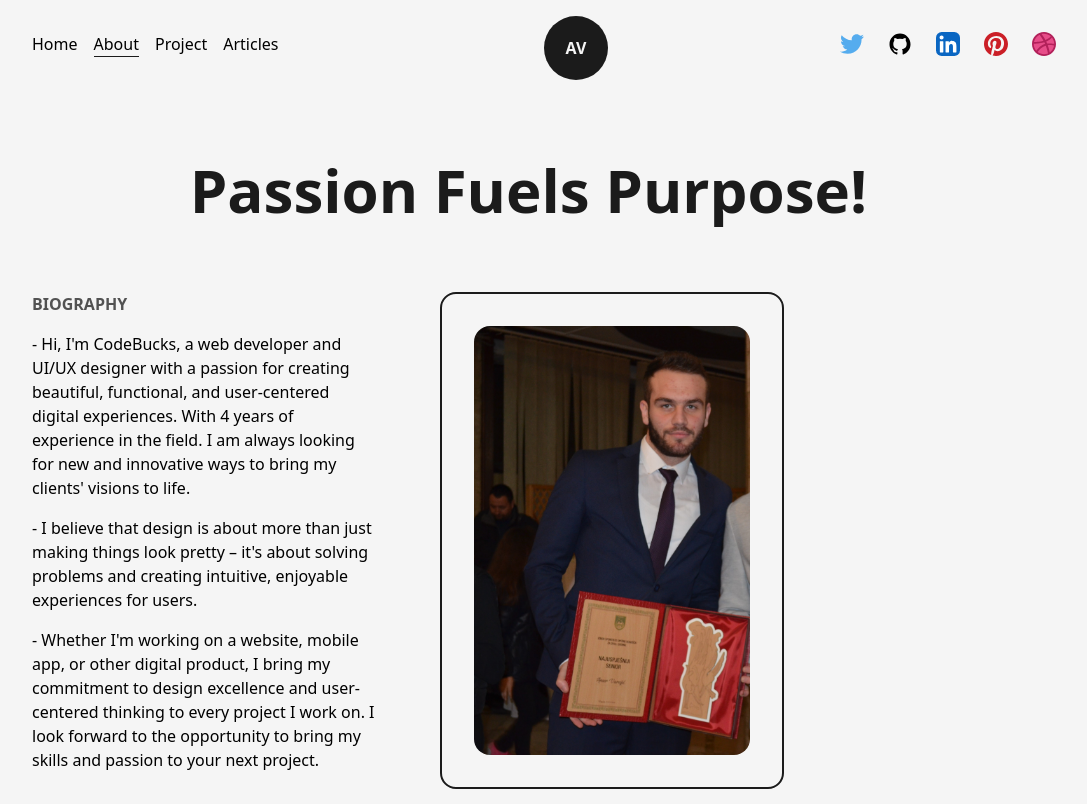
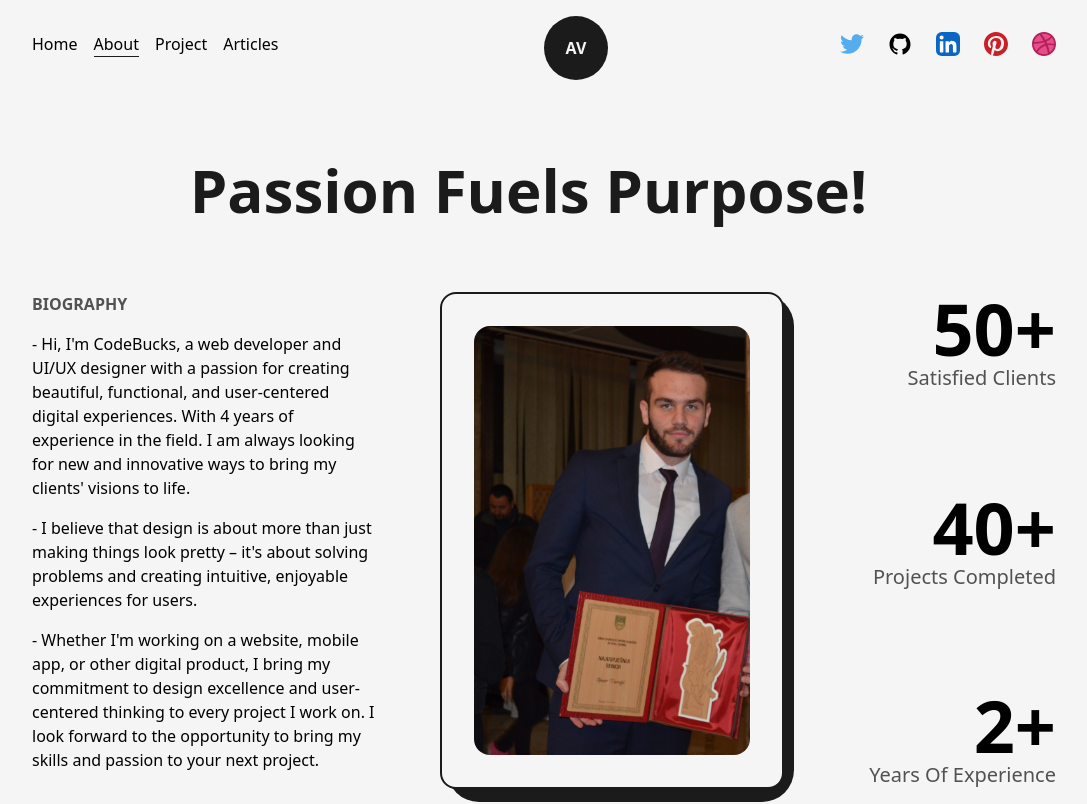
Before and after one commit to amerv97/Next.js-amervarajic-portfolio, a Next.js app in the folder Next.js-Developer-Portfolio-Starter-Code-main/: page /about in a window 1280 px wide. Shown: the top 804 px of the page, without its empty margins (96-1183 px from the left). Built offline with nearby package versions, Linux system fonts and the light colour scheme.

Commit message:
added div's with numbers of experience basic style

```diff
--- a/Next.js-Developer-Portfolio-Starter-Code-main/src/pages/about.js
+++ b/Next.js-Developer-Portfolio-Starter-Code-main/src/pages/about.js
@@ -3,7 +3,7 @@ import Layout from "@/components/Layout";
 import Head from "next/head";
 import Image from "next/image";
 import React from "react";
-import profilePic from '../../public/images/profile/DSC_0505.JPG';
+import profilePic from "../../public/images/profile/DSC_0505.JPG";
 
 const about = () => {
   return (
@@ -42,11 +42,35 @@ const about = () => {
             </div>
 
             <div className="col-span-3 relative h-max rounded-2xl border-2 border-solid border-dark bg-light p-8">
+              <div className="top-0 absolute -right-3 -z-10 w-[102%] h-[103%] rounded-[2rem] bg-dark" />
               <Image
                 src={profilePic}
                 alt="Amer Varajic Profile"
                 className="w-full h-auto rounded-2xl"
               />
+            </div>
+
+            <div className="col-span-2 flex flex-col justify-between items-end">
+              <div className="flex flex-col items-end justify-center">
+                <spam className="inline-block text-7xl font-bold">50+</spam>
+                <h2 className="text-xl font-medium capitalize text-dark/75">
+                  satisfied clients
+                </h2>
+              </div>
+
+              <div className="flex flex-col items-end justify-center">
+                <spam className="inline-block text-7xl font-bold">40+</spam>
+                <h2 className="text-xl font-medium capitalize text-dark/75">
+                  projects completed
+                </h2>
+              </div>
+
+              <div className="flex flex-col items-end justify-center">
+                <spam className="inline-block text-7xl font-bold">2+</spam>
+                <h2 className="text-xl font-medium capitalize text-dark/75">
+                  years of experience
+                </h2>
+              </div>
             </div>
           </div>
         </Layout>
```
